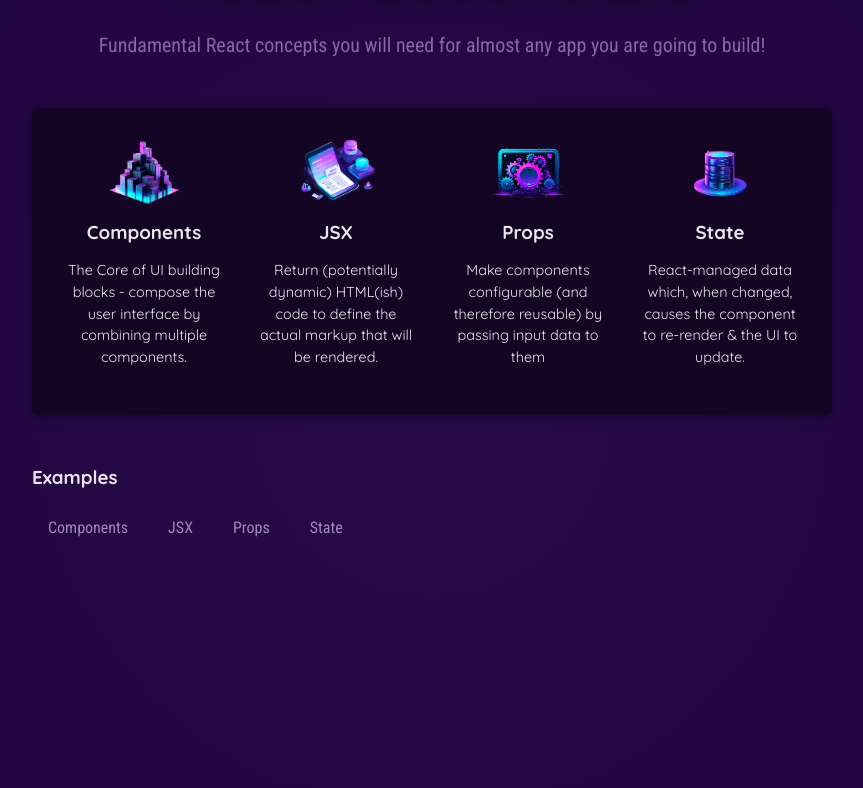
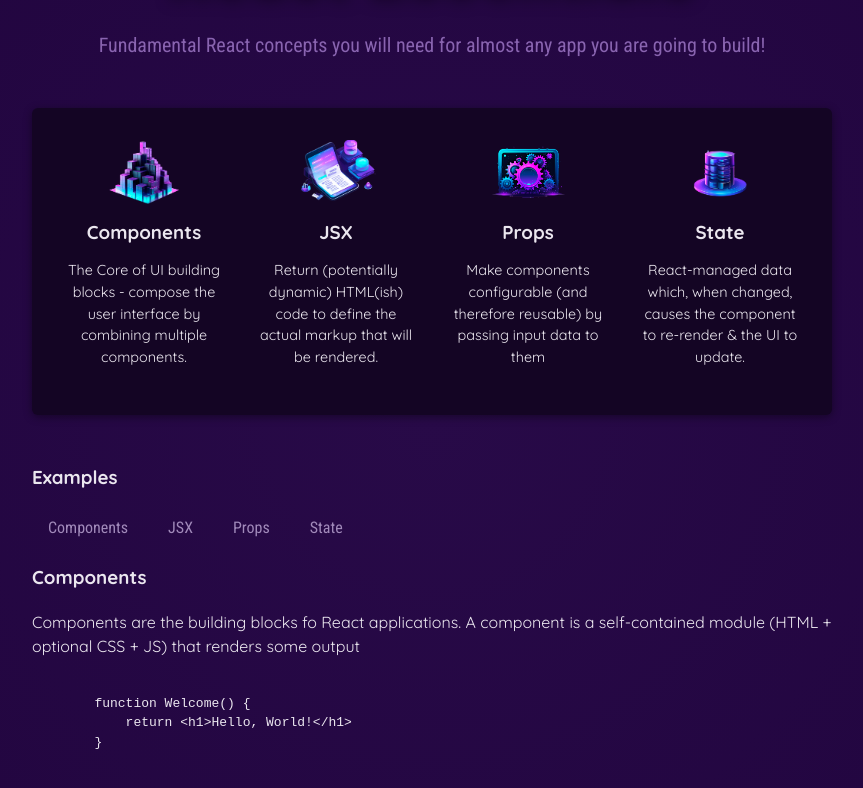
Before and after one commit to eediallo/react-essentials, a React (Vite) app: page / in a window 1280 px wide. Shown: the part 224-1012 px from the top of the page, without its empty margins (208-1071 px from the left). Built offline with nearby package versions, Linux system fonts and the light colour scheme.

Commit message:
render examples for each concept

```diff
--- a/src/App.jsx
+++ b/src/App.jsx
@@ -1,10 +1,16 @@
 import Header from "./components/Header/Header";
 import CoreConcept from "./components/CoreConcept/CoreConcept.jsx";
 
-import { CORE_CONCEPTS } from "./data";
+import { CORE_CONCEPTS, EXAMPLES } from "./data";
 import TabButton from "./components/TabButton/TabButton.jsx";
+import { useState } from "react";
 
 function App() {
+  const [selectedTopic, SetSelectedTopic] = useState("Components");
+
+  function handleSelect(selectedButton) {
+    SetSelectedTopic(selectedButton);
+  }
   return (
     <div>
       <Header />
@@ -24,11 +30,20 @@ function App() {
         <section id="examples">
           <h3>Examples</h3>
           <menu>
-            <TabButton>Components</TabButton>
-            <TabButton>JSX</TabButton>
-            <TabButton>Props</TabButton>
-            <TabButton>State</TabButton>
+            <TabButton onSelect={() => handleSelect("Components")}>
+              Components
+            </TabButton>
+            <TabButton onSelect={() => handleSelect("JSX")}>JSX</TabButton>
+            <TabButton onSelect={() => handleSelect("Props")}>Props</TabButton>
+            <TabButton onSelect={() => handleSelect("State")}>State</TabButton>
           </menu>
+          <div>
+            <h3>{EXAMPLES[selectedTopic].title}</h3>
+            <p>{EXAMPLES[selectedTopic].description}</p>
+            <pre>
+              <code>{EXAMPLES[selectedTopic].code}</code>
+            </pre>
+          </div>
         </section>
       </main>
     </div>
```
